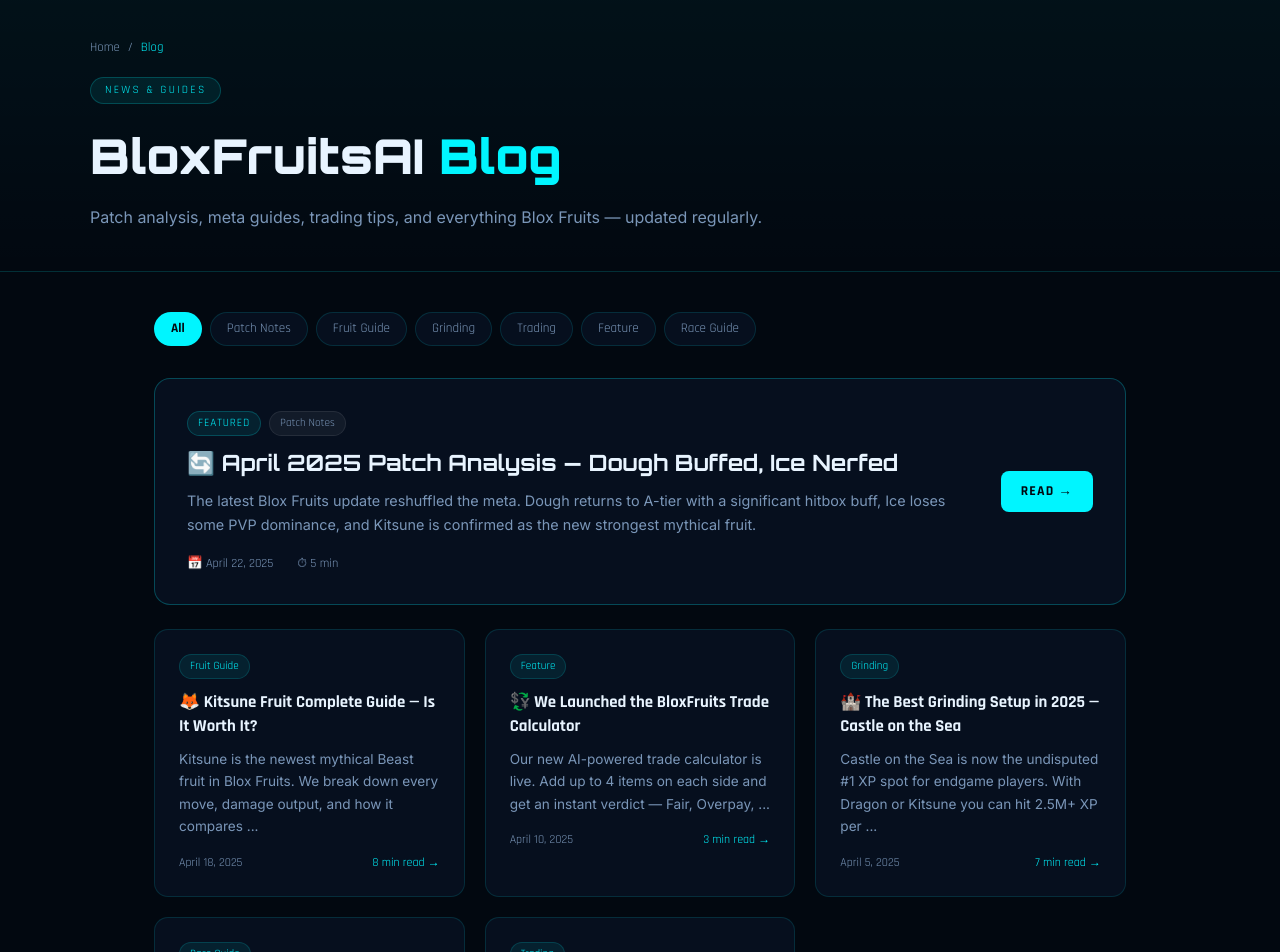
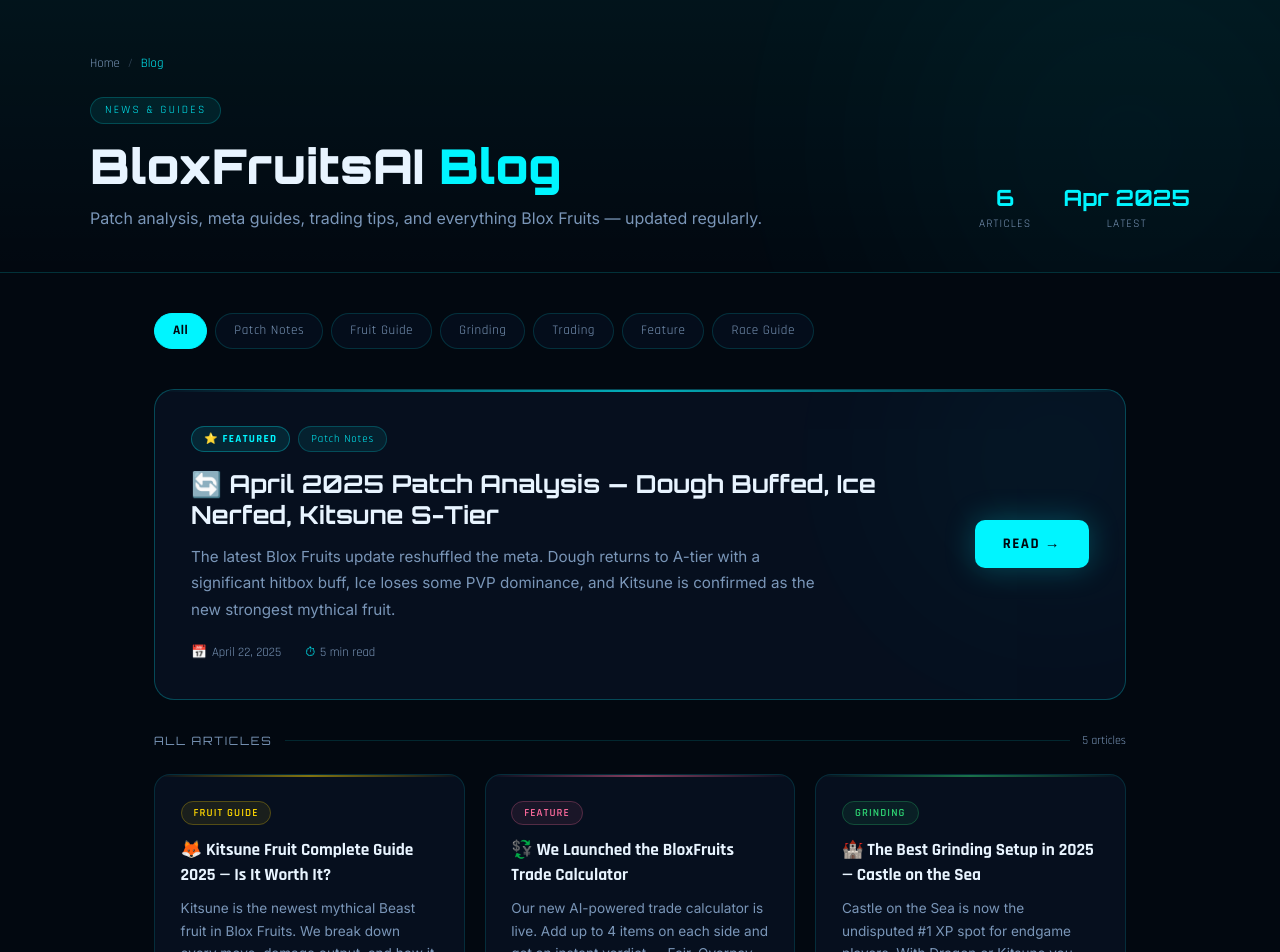
Before and after one commit to fhardi95/bloxfruitsai, a Next.js app: page /blog in a window 1280 px wide. Shown: the part 80-1032 px from the top of the page. Built offline with nearby package versions, Linux system fonts and the light colour scheme.

Commit message:
Add files via upload

```diff
--- a/app/blog/BlogClient.tsx
+++ b/app/blog/BlogClient.tsx
@@ -1,80 +1,309 @@
 "use client";
+import { useState } from "react";
 import Link from "next/link";
 
-
 const POSTS = [
-  { slug: "april-2025-patch-analysis", title: "April 2025 Patch Analysis — Dough Buffed, Ice Nerfed", excerpt: "The latest Blox Fruits update reshuffled the meta. Dough returns to A-tier with a significant hitbox buff, Ice loses some PVP dominance, and Kitsune is confirmed as the new strongest mythical fruit.", date: "April 22, 2025", category: "Patch Notes", readTime: "5 min", icon: "🔄" },
-  { slug: "kitsune-complete-guide", title: "Kitsune Fruit Complete Guide — Is It Worth It?", excerpt: "Kitsune is the newest mythical Beast fruit in Blox Fruits. We break down every move, damage output, and how it compares to Dragon and Leopard in both PVP and PVE.", date: "April 18, 2025", category: "Fruit Guide", readTime: "8 min", icon: "🦊" },
-  { slug: "trade-calculator-launch", title: "We Launched the BloxFruits Trade Calculator", excerpt: "Our new AI-powered trade calculator is live. Add up to 4 items on each side and get an instant verdict — Fair, Overpay, or Underpay. Never get scammed on a trade again.", date: "April 10, 2025", category: "Feature", readTime: "3 min", icon: "💱" },
-  { slug: "best-grinding-setup-2025", title: "The Best Grinding Setup in 2025 — Castle on the Sea", excerpt: "Castle on the Sea is now the undisputed #1 XP spot for endgame players. With Dragon or Kitsune you can hit 2.5M+ XP per hour. Here's the complete route breakdown.", date: "April 5, 2025", category: "Grinding", readTime: "7 min", icon: "🏰" },
-  { slug: "race-v4-tier-list", title: "Race V4 Tier List — Which Race is Best in 2025?", excerpt: "With all six races now having V4 awakenings available, we rank every race based on PVP impact, PVE utility, and which fruit builds they pair best with.", date: "March 28, 2025", category: "Race Guide", readTime: "6 min", icon: "🏁" },
-  { slug: "blox-fruits-trading-tips", title: "10 Trading Tips Every Blox Fruits Player Should Know", excerpt: "Trading is one of the most complex parts of Blox Fruits. These 10 tips — from understanding demand vs value to knowing when to hold vs sell — will make you a better trader immediately.", date: "March 20, 2025", category: "Trading", readTime: "9 min", icon: "💡" },
+  {
+    slug: "april-2025-patch-analysis",
+    title: "April 2025 Patch Analysis — Dough Buffed, Ice Nerfed, Kitsune S-Tier",
+    excerpt: "The latest Blox Fruits update reshuffled the meta. Dough returns to A-tier with a significant hitbox buff, Ice loses some PVP dominance, and Kitsune is confirmed as the new strongest mythical fruit.",
+    date: "April 22, 2025",
+    category: "Patch Notes",
+    categoryColor: "#00f5ff",
+    categoryBg: "rgba(0,245,255,0.08)",
+    categoryBorder: "rgba(0,245,255,0.2)",
+    readTime: "5 min",
+    icon: "🔄",
+    featured: true,
+  },
+  {
+    slug: "kitsune-complete-guide",
+    title: "Kitsune Fruit Complete Guide 2025 — Is It Worth It?",
+    excerpt: "Kitsune is the newest mythical Beast fruit in Blox Fruits. We break down every move, damage output, and how it compares to Dragon and Leopard in both PVP and PVE.",
+    date: "April 18, 2025",
+    category: "Fruit Guide",
+    categoryColor: "#ffd700",
+    categoryBg: "rgba(255,215,0,0.08)",
+    categoryBorder: "rgba(255,215,0,0.25)",
+    readTime: "8 min",
+    icon: "🦊",
+    featured: false,
+  },
+  {
+    slug: "trade-calculator-launch",
+    title: "We Launched the BloxFruits Trade Calculator",
+    excerpt: "Our new AI-powered trade calculator is live. Add up to 4 items on each side and get an instant verdict — Fair, Overpay, or Underpay. Never get scammed on a trade again.",
+    date: "April 10, 2025",
+    category: "Feature",
+    categoryColor: "#ff6b9d",
+    categoryBg: "rgba(255,107,157,0.08)",
+    categoryBorder: "rgba(255,107,157,0.25)",
+    readTime: "3 min",
+    icon: "💱",
+    featured: false,
+  },
+  {
+    slug: "best-grinding-setup-2025",
+    title: "The Best Grinding Setup in 2025 — Castle on the Sea",
+    excerpt: "Castle on the Sea is now the undisputed #1 XP spot for endgame players. With Dragon or Kitsune you can hit 2.5M+ XP per hour. Here's the complete route breakdown.",
+    date: "April 5, 2025",
+    category: "Grinding",
+    categoryColor: "#2ed573",
+    categoryBg: "rgba(46,213,115,0.08)",
+    categoryBorder: "rgba(46,213,115,0.25)",
+    readTime: "7 min",
+    icon: "🏰",
+    featured: false,
+  },
+  {
+    slug: "race-v4-tier-list",
+    title: "Race V4 Tier List — Which Race is Best in 2025?",
+    excerpt: "With all six races now having V4 awakenings available, we rank every race based on PVP impact, PVE utility, and which fruit builds they pair best with.",
+    date: "March 28, 2025",
+    category: "Race Guide",
+    categoryColor: "#a855f7",
+    categoryBg: "rgba(168,85,247,0.08)",
+    categoryBorder: "rgba(168,85,247,0.25)",
+    readTime: "6 min",
+    icon: "🏁",
+    featured: false,
+  },
+  {
+    slug: "blox-fruits-trading-tips",
+    title: "10 Trading Tips Every Blox Fruits Player Should Know",
+    excerpt: "Trading is one of the most complex parts of Blox Fruits. These 10 tips — from understanding demand vs value to knowing when to hold vs sell — will make you a better trader immediately.",
+    date: "March 20, 2025",
+    category: "Trading",
+    categoryColor: "#ffa502",
+    categoryBg: "rgba(255,165,2,0.08)",
+    categoryBorder: "rgba(255,165,2,0.25)",
+    readTime: "9 min",
+    icon: "💡",
+    featured: false,
+  },
 ];
 
 const CATS = ["All", "Patch Notes", "Fruit Guide", "Grinding", "Trading", "Feature", "Race Guide"];
 
 export default function BlogClient() {
+  const [activeCategory, setActiveCategory] = useState("All");
+
+  const filtered = activeCategory === "All"
+    ? POSTS
+    : POSTS.filter(p => p.category === activeCategory);
+
+  const featured = filtered.find(p => p.featured) || filtered[0];
+  const grid = filtered.filter(p => p.slug !== featured?.slug);
+
   return (
     <div style={{ paddingTop: 70, minHeight: "100vh" }}>
-      <div style={{ background: "linear-gradient(180deg,rgba(0,245,255,0.04),transparent)", borderBottom: "1px solid var(--border)", padding: "3rem 5% 2.5rem" }}>
-        <div style={{ maxWidth: 1100, margin: "0 auto" }}>
-          <div style={{ display: "flex", alignItems: "center", gap: 8, marginBottom: "1.25rem", fontSize: "0.8rem", color: "var(--text-muted)" }}>
-            <Link href="/" style={{ color: "var(--text-muted)", textDecoration: "none" }}>Home</Link>
-            <span>/</span><span style={{ color: "var(--cyan)" }}>Blog</span>
+
+      {/* ── HEADER ── */}
+      <div style={{ position: "relative", overflow: "hidden", background: "linear-gradient(180deg,rgba(0,245,255,0.05),rgba(0,245,255,0.02) 60%,transparent)", borderBottom: "1px solid rgba(0,245,255,0.13)", padding: "4rem 5% 2.5rem" }}>
+        <div style={{ position: "absolute", width: 500, height: 500, background: "#00f5ff", borderRadius: "50%", filter: "blur(120px)", opacity: 0.04, top: -100, right: -100, pointerEvents: "none" }} />
+        <div style={{ maxWidth: 1100, margin: "0 auto", position: "relative" }}>
+
+          {/* Breadcrumb */}
+          <div style={{ display: "flex", alignItems: "center", gap: 8, marginBottom: "1.5rem", fontSize: "0.8rem", color: "#7a96b8" }}>
+            <Link href="/" style={{ color: "#7a96b8", textDecoration: "none" }}>Home</Link>
+            <span style={{ opacity: 0.4 }}>/</span>
+            <span style={{ color: "#00f5ff" }}>Blog</span>
           </div>
-          <span style={{ display: "inline-block", fontSize: "0.7rem", letterSpacing: "0.2em", textTransform: "uppercase", color: "var(--cyan)", background: "rgba(0,245,255,0.08)", border: "1px solid rgba(0,245,255,0.2)", padding: "4px 14px", borderRadius: 50, marginBottom: "1rem" }}>News & Guides</span>
-          <h1 style={{ fontFamily: "'Orbitron',monospace", fontSize: "clamp(1.8rem,4vw,3rem)", fontWeight: 900, marginBottom: "0.75rem" }}>
-            BloxFruitsAI <span style={{ color: "var(--cyan)" }}>Blog</span>
+
+          <div style={{ display: "flex", justifyContent: "space-between", alignItems: "flex-end", flexWrap: "wrap", gap: "1.5rem" }}>
+            <div>
+              <span style={{ display: "inline-block", fontSize: "0.7rem", letterSpacing: "0.2em", textTransform: "uppercase", color: "#00f5ff", background: "rgba(0,245,255,0.08)", border: "1px solid rgba(0,245,255,0.2)", padding: "4px 14px", borderRadius: 50, marginBottom: "1rem" }}>
+                News & Guides
+              </span>
+              <h1 style={{ fontFamily: "'Orbitron',monospace", fontSize: "clamp(1.8rem,4vw,3rem)", fontWeight: 900, lineHeight: 1.1, marginBottom: "0.75rem" }}>
+                BloxFruitsAI <span style={{ color: "#00f5ff" }}>Blog</span>
               </h1>
-          <p style={{ fontFamily: "'Inter',sans-serif", color: "var(--text-muted)", fontSize: "1rem", lineHeight: 1.7 }}>Patch analysis, meta guides, trading tips, and everything Blox Fruits — updated regularly.</p>
+              <p style={{ fontFamily: "'Inter',sans-serif", color: "#7a96b8", fontSize: "1rem", lineHeight: 1.7 }}>
+                Patch analysis, meta guides, trading tips, and everything Blox Fruits — updated regularly.
+              </p>
+            </div>
+            {/* Stats */}
+            <div style={{ display: "flex", gap: "2rem" }}>
+              {[{ num: "6", label: "Articles" }, { num: "Apr 2025", label: "Latest" }].map(s => (
+                <div key={s.label} style={{ textAlign: "center" }}>
+                  <div style={{ fontFamily: "'Orbitron',monospace", fontSize: "1.4rem", fontWeight: 700, color: "#00f5ff" }}>{s.num}</div>
+                  <div style={{ fontSize: "0.72rem", color: "#7a96b8", textTransform: "uppercase", letterSpacing: "0.1em" }}>{s.label}</div>
+                </div>
+              ))}
+            </div>
+          </div>
         </div>
       </div>
 
       <div style={{ maxWidth: 1100, margin: "0 auto", padding: "2.5rem 5%" }}>
-        {/* Category filters */}
-        <div style={{ display: "flex", gap: 8, flexWrap: "wrap", marginBottom: "2rem" }}>
-          {CATS.map((c, i) => (
-            <span key={c} style={{ padding: "6px 16px", borderRadius: 20, border: "1px solid var(--border)", fontSize: "0.82rem", cursor: "pointer", background: i === 0 ? "var(--cyan)" : "var(--bg-card)", color: i === 0 ? "var(--bg-deep)" : "var(--text-muted)", fontWeight: i === 0 ? 700 : 400 }}>{c}</span>
-          ))}
+
+        {/* ── CATEGORY FILTER ── */}
+        <div style={{ display: "flex", gap: 8, flexWrap: "wrap", marginBottom: "2.5rem" }}>
+          {CATS.map(cat => {
+            const isActive = activeCategory === cat;
+            return (
+              <button
+                key={cat}
+                onClick={() => setActiveCategory(cat)}
+                style={{
+                  padding: "7px 18px",
+                  borderRadius: 50,
+                  border: isActive ? "1px solid #00f5ff" : "1px solid rgba(0,245,255,0.15)",
+                  fontSize: "0.82rem",
+                  fontFamily: "'Rajdhani',sans-serif",
+                  fontWeight: isActive ? 700 : 400,
+                  cursor: "pointer",
+                  background: isActive ? "#00f5ff" : "rgba(6,15,30,0.8)",
+                  color: isActive ? "#020810" : "#7a96b8",
+                  letterSpacing: "0.04em",
+                  transition: "all 0.2s",
+                }}
+              >
+                {cat}
+              </button>
+            );
+          })}
         </div>
 
-        {/* Featured post */}
-        <div style={{ background: "var(--bg-card)", border: "1px solid rgba(0,245,255,0.25)", borderRadius: 16, padding: "2rem", marginBottom: "1.5rem", display: "grid", gridTemplateColumns: "1fr auto", gap: "1.5rem", alignItems: "start" }}>
+        {/* ── FEATURED POST ── */}
+        {featured && (
+          <div style={{ background: "#060f1e", border: "1px solid rgba(0,245,255,0.25)", borderRadius: 20, padding: "2.25rem", marginBottom: "2rem", position: "relative", overflow: "hidden" }}>
+            {/* Top glow line */}
+            <div style={{ position: "absolute", top: 0, left: 0, right: 0, height: 2, background: "linear-gradient(90deg,transparent,#00f5ff,transparent)", opacity: 0.7 }} />
+            {/* BG glow */}
+            <div style={{ position: "absolute", top: -80, right: -80, width: 300, height: 300, background: "#00f5ff", borderRadius: "50%", filter: "blur(100px)", opacity: 0.04, pointerEvents: "none" }} />
+
+            <div style={{ display: "grid", gridTemplateColumns: "1fr auto", gap: "2rem", alignItems: "center", position: "relative" }} className="featured-grid">
               <div>
-            <div style={{ display: "flex", gap: 8, marginBottom: "0.75rem", flexWrap: "wrap" }}>
-              <span style={{ fontSize: "0.7rem", color: "var(--cyan)", background: "rgba(0,245,255,0.08)", border: "1px solid rgba(0,245,255,0.2)", padding: "3px 10px", borderRadius: 20, letterSpacing: "0.08em" }}>FEATURED</span>
-              <span style={{ fontSize: "0.7rem", color: "var(--text-muted)", padding: "3px 10px", borderRadius: 20, background: "rgba(255,255,255,0.05)", border: "1px solid rgba(255,255,255,0.08)" }}>{POSTS[0].category}</span>
+                {/* Badges */}
+                <div style={{ display: "flex", gap: 8, marginBottom: "1rem", flexWrap: "wrap", alignItems: "center" }}>
+                  <span style={{ fontSize: "0.68rem", color: "#00f5ff", background: "rgba(0,245,255,0.1)", border: "1px solid rgba(0,245,255,0.3)", padding: "4px 12px", borderRadius: 20, letterSpacing: "0.12em", fontWeight: 700, textTransform: "uppercase" }}>⭐ Featured</span>
+                  <span style={{ fontSize: "0.68rem", color: featured.categoryColor, background: featured.categoryBg, border: `1px solid ${featured.categoryBorder}`, padding: "4px 12px", borderRadius: 20, letterSpacing: "0.08em" }}>{featured.category}</span>
                 </div>
-            <h2 style={{ fontFamily: "'Orbitron',monospace", fontSize: "clamp(1rem,2.5vw,1.4rem)", fontWeight: 700, marginBottom: "0.75rem", lineHeight: 1.3 }}>{POSTS[0].icon} {POSTS[0].title}</h2>
-            <p style={{ fontFamily: "'Inter',sans-serif", color: "var(--text-muted)", fontSize: "0.9rem", lineHeight: 1.7, marginBottom: "1rem" }}>{POSTS[0].excerpt}</p>
-            <div style={{ display: "flex", gap: "1.5rem", fontSize: "0.78rem", color: "var(--text-muted)" }}>
-              <span>📅 {POSTS[0].date}</span>
-              <span>⏱ {POSTS[0].readTime}</span>
+
+                {/* Title */}
+                <h2 style={{ fontFamily: "'Orbitron',monospace", fontSize: "clamp(1rem,2.8vw,1.55rem)", fontWeight: 700, marginBottom: "0.85rem", lineHeight: 1.25, color: "#e8f4ff" }}>
+                  {featured.icon} {featured.title}
+                </h2>
+
+                {/* Excerpt */}
+                <p style={{ fontFamily: "'Inter',sans-serif", color: "#7a96b8", fontSize: "0.95rem", lineHeight: 1.75, marginBottom: "1.25rem", maxWidth: 640 }}>
+                  {featured.excerpt}
+                </p>
+
+                {/* Meta */}
+                <div style={{ display: "flex", gap: "1.5rem", fontSize: "0.8rem", color: "#7a96b8", alignItems: "center", flexWrap: "wrap" }}>
+                  <span style={{ display: "flex", alignItems: "center", gap: 5 }}><span style={{ color: "#00f5ff" }}>📅</span> {featured.date}</span>
+                  <span style={{ display: "flex", alignItems: "center", gap: 5 }}><span style={{ color: "#00f5ff" }}>⏱</span> {featured.readTime} read</span>
                 </div>
               </div>
-          <Link href={`/blog/${POSTS[0].slug}`} style={{ background: "var(--cyan)", color: "var(--bg-deep)", padding: "10px 20px", borderRadius: 8, fontFamily: "'Rajdhani',sans-serif", fontSize: "0.85rem", fontWeight: 700, letterSpacing: "0.08em", textTransform: "uppercase", textDecoration: "none", whiteSpace: "nowrap", alignSelf: "center" }}>Read →</Link>
+
+              {/* CTA Button */}
+              <Link href={`/blog/${featured.slug}`} style={{ background: "#00f5ff", color: "#020810", padding: "13px 28px", borderRadius: 10, fontFamily: "'Rajdhani',sans-serif", fontSize: "0.92rem", fontWeight: 700, letterSpacing: "0.1em", textTransform: "uppercase", textDecoration: "none", whiteSpace: "nowrap", boxShadow: "0 0 30px rgba(0,245,255,0.25)", flexShrink: 0 }}>
+                Read →
+              </Link>
+            </div>
+          </div>
+        )}
+
+        {/* ── POST GRID ── */}
+        {grid.length > 0 && (
+          <>
+            <div style={{ display: "flex", alignItems: "center", gap: 12, marginBottom: "1.5rem" }}>
+              <span style={{ fontFamily: "'Orbitron',monospace", fontSize: "0.72rem", color: "#7a96b8", letterSpacing: "0.15em" }}>
+                {activeCategory === "All" ? "ALL ARTICLES" : activeCategory.toUpperCase()}
+              </span>
+              <div style={{ flex: 1, height: 1, background: "rgba(0,245,255,0.13)" }} />
+              <span style={{ fontSize: "0.75rem", color: "#7a96b8" }}>{grid.length} article{grid.length !== 1 ? "s" : ""}</span>
             </div>
 
-        {/* Post grid */}
             <div style={{ display: "grid", gridTemplateColumns: "repeat(auto-fill,minmax(300px,1fr))", gap: "1.25rem" }}>
-          {POSTS.slice(1).map(post => (
-            <Link key={post.slug} href={`/blog/${post.slug}`} style={{ background: "var(--bg-card)", border: "1px solid var(--border)", borderRadius: 14, padding: "1.5rem", textDecoration: "none", display: "block", transition: "all 0.25s" }}
-              onMouseEnter={e => { const el = e.currentTarget as HTMLElement; el.style.borderColor = "rgba(0,245,255,0.3)"; el.style.transform = "translateY(-3px)"; }}
-              onMouseLeave={e => { const el = e.currentTarget as HTMLElement; el.style.borderColor = "var(--border)"; el.style.transform = "none"; }}
+              {grid.map(post => (
+                <Link key={post.slug} href={`/blog/${post.slug}`} style={{ textDecoration: "none" }}>
+                  <div
+                    style={{ background: "#060f1e", border: "1px solid rgba(0,245,255,0.13)", borderRadius: 16, padding: "1.6rem", display: "flex", flexDirection: "column", height: "100%", position: "relative", overflow: "hidden", transition: "all 0.25s", cursor: "pointer" }}
+                    onMouseEnter={e => {
+                      const el = e.currentTarget as HTMLElement;
+                      el.style.borderColor = "rgba(0,245,255,0.32)";
+                      el.style.transform = "translateY(-4px)";
+                      el.style.boxShadow = "0 16px 48px rgba(0,0,0,0.3)";
+                    }}
+                    onMouseLeave={e => {
+                      const el = e.currentTarget as HTMLElement;
+                      el.style.borderColor = "rgba(0,245,255,0.13)";
+                      el.style.transform = "none";
+                      el.style.boxShadow = "none";
+                    }}
                   >
-              <div style={{ display: "flex", gap: 8, marginBottom: "0.75rem" }}>
-                <span style={{ fontSize: "0.7rem", color: "var(--cyan)", background: "rgba(0,245,255,0.08)", border: "1px solid rgba(0,245,255,0.15)", padding: "3px 10px", borderRadius: 20 }}>{post.category}</span>
+                    {/* Coloured top line */}
+                    <div style={{ position: "absolute", top: 0, left: 0, right: 0, height: 2, background: `linear-gradient(90deg,transparent,${post.categoryColor},transparent)`, opacity: 0.5 }} />
+
+                    {/* Category badge */}
+                    <div style={{ marginBottom: "0.9rem" }}>
+                      <span style={{ fontSize: "0.68rem", color: post.categoryColor, background: post.categoryBg, border: `1px solid ${post.categoryBorder}`, padding: "4px 12px", borderRadius: 20, letterSpacing: "0.1em", textTransform: "uppercase", fontWeight: 600 }}>
+                        {post.category}
+                      </span>
                     </div>
-              <h3 style={{ fontFamily: "'Rajdhani',sans-serif", fontSize: "1.05rem", fontWeight: 700, color: "var(--text)", marginBottom: "0.6rem", lineHeight: 1.4 }}>{post.icon} {post.title}</h3>
-              <p style={{ fontFamily: "'Inter',sans-serif", color: "var(--text-muted)", fontSize: "0.85rem", lineHeight: 1.65, marginBottom: "1rem" }}>{post.excerpt.slice(0, 120)}...</p>
-              <div style={{ display: "flex", justifyContent: "space-between", fontSize: "0.75rem", color: "var(--text-muted)" }}>
+
+                    {/* Icon + Title */}
+                    <h3 style={{ fontFamily: "'Rajdhani',sans-serif", fontSize: "1.08rem", fontWeight: 700, color: "#e8f4ff", marginBottom: "0.65rem", lineHeight: 1.4, flex: 1 }}>
+                      {post.icon} {post.title}
+                    </h3>
+
+                    {/* Excerpt */}
+                    <p style={{ fontFamily: "'Inter',sans-serif", color: "#7a96b8", fontSize: "0.85rem", lineHeight: 1.65, marginBottom: "1.25rem" }}>
+                      {post.excerpt.length > 130 ? post.excerpt.slice(0, 130) + "..." : post.excerpt}
+                    </p>
+
+                    {/* Footer */}
+                    <div style={{ display: "flex", justifyContent: "space-between", alignItems: "center", paddingTop: "1rem", borderTop: "1px solid rgba(255,255,255,0.05)", marginTop: "auto" }}>
+                      <div style={{ display: "flex", gap: "1rem", fontSize: "0.75rem", color: "#7a96b8" }}>
                         <span>{post.date}</span>
-                <span style={{ color: "var(--cyan)" }}>{post.readTime} read →</span>
+                        <span>⏱ {post.readTime}</span>
+                      </div>
+                      <span style={{ fontFamily: "'Rajdhani',sans-serif", fontSize: "0.8rem", fontWeight: 700, color: post.categoryColor, letterSpacing: "0.06em" }}>READ →</span>
+                    </div>
                   </div>
                 </Link>
               ))}
             </div>
+          </>
+        )}
+
+        {/* Empty state */}
+        {filtered.length === 0 && (
+          <div style={{ textAlign: "center", padding: "5rem 0", color: "#7a96b8", fontFamily: "'Inter',sans-serif" }}>
+            <div style={{ fontSize: "2.5rem", marginBottom: "1rem" }}>📭</div>
+            <p>No articles in this category yet. Check back soon!</p>
           </div>
+        )}
+
+        {/* ── NEWSLETTER / CTA ── */}
+        <div style={{ marginTop: "3.5rem", background: "linear-gradient(135deg,rgba(0,245,255,0.05),rgba(255,215,0,0.03))", border: "1px solid rgba(0,245,255,0.18)", borderRadius: 18, padding: "2.5rem", textAlign: "center" }}>
+          <h2 style={{ fontFamily: "'Orbitron',monospace", fontSize: "clamp(1.1rem,2.5vw,1.5rem)", fontWeight: 700, marginBottom: "0.75rem" }}>
+            Stay <span style={{ color: "#00f5ff" }}>Ahead of the Meta</span>
+          </h2>
+          <p style={{ fontFamily: "'Inter',sans-serif", color: "#7a96b8", fontSize: "0.92rem", marginBottom: "1.75rem", maxWidth: 480, margin: "0 auto 1.75rem" }}>
+            We publish patch analysis, tier list updates, and trading guides after every Blox Fruits update.
+          </p>
+          <div style={{ display: "flex", gap: "1rem", justifyContent: "center", flexWrap: "wrap" }}>
+            <Link href="/guides" style={{ background: "#00f5ff", color: "#020810", padding: "12px 28px", borderRadius: 8, fontFamily: "'Rajdhani',sans-serif", fontSize: "0.92rem", fontWeight: 700, letterSpacing: "0.1em", textTransform: "uppercase", textDecoration: "none" }}>
+              View All Guides
+            </Link>
+            <Link href="/values" style={{ background: "transparent", color: "#ffd700", border: "1px solid rgba(255,215,0,0.35)", padding: "12px 28px", borderRadius: 8, fontFamily: "'Rajdhani',sans-serif", fontSize: "0.92rem", fontWeight: 600, letterSpacing: "0.08em", textTransform: "uppercase", textDecoration: "none" }}>
+              Value List
+            </Link>
+          </div>
+        </div>
+
+      </div>
+
+      <style>{`
+        @media(max-width:640px){
+          .featured-grid { grid-template-columns: 1fr !important; }
+          .featured-grid a { display: block; text-align: center; }
+        }
+      `}</style>
     </div>
   );
 }
```
Lines whose indentation alone changed are shown as unchanged.
